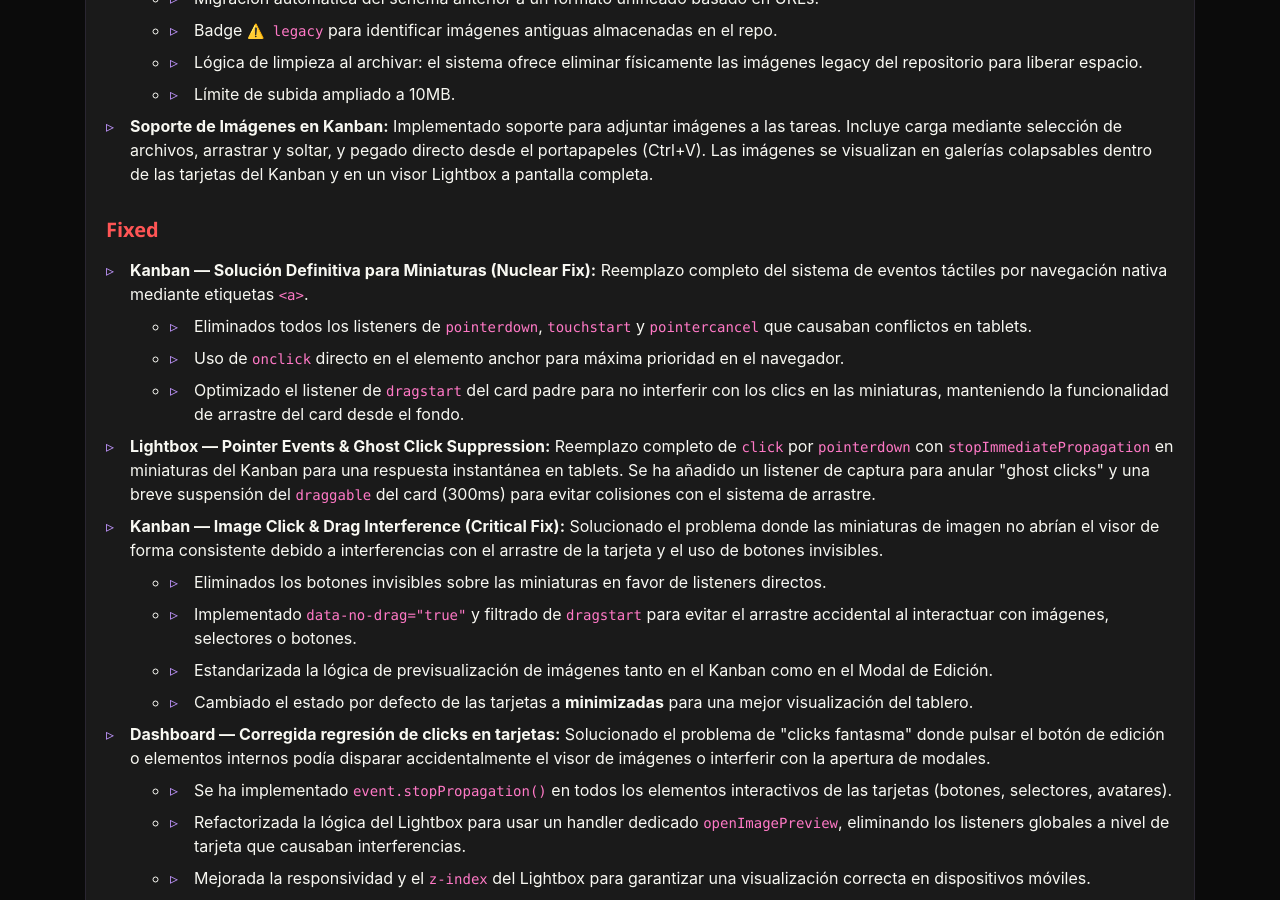
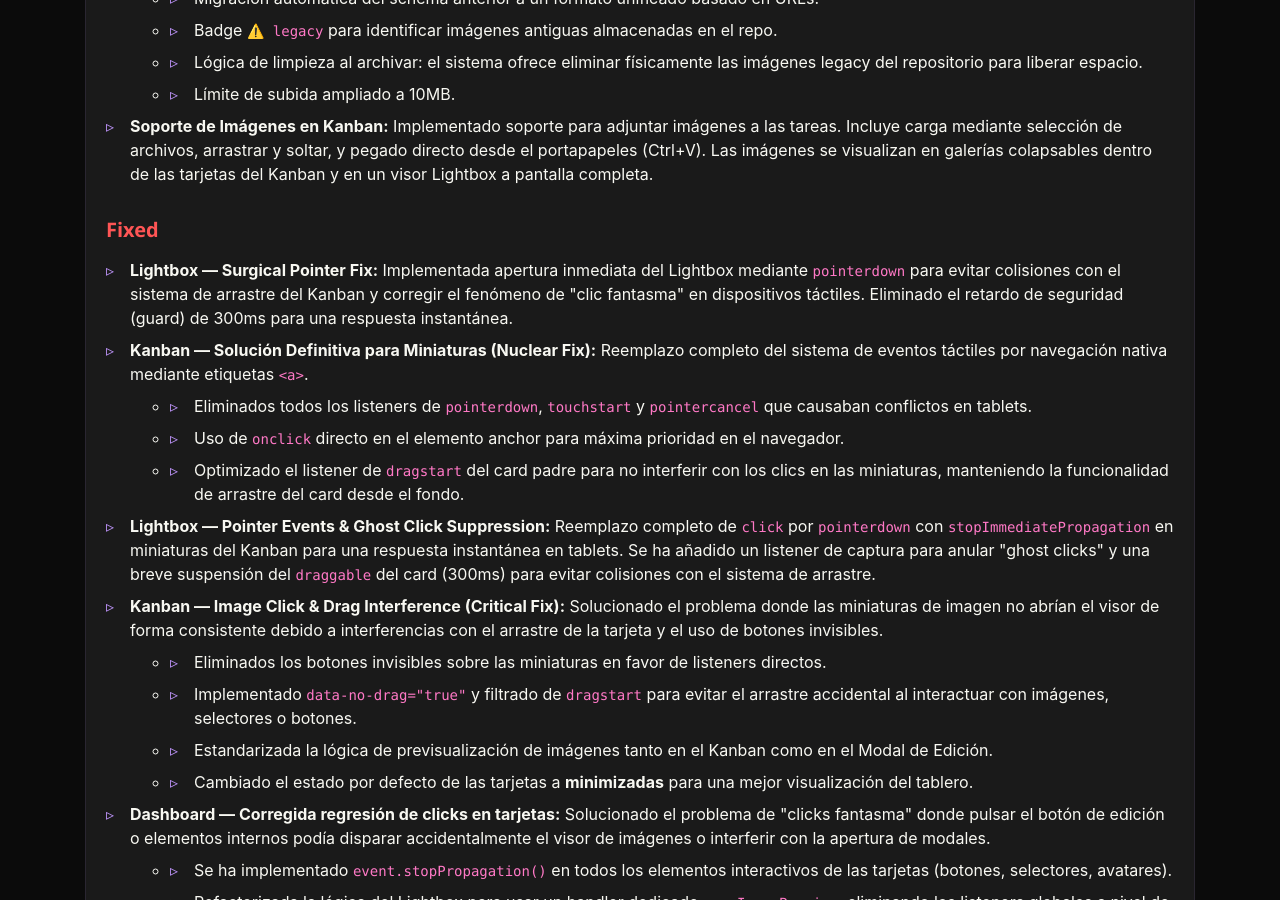
Before and after one commit to hypenosys/hypenosys.github.io, a Jekyll site: the page built from CHANGELOG.html, in a window 1280 px wide and 900 px high, scrolled down 2215 px. Built offline with Jekyll 4.4.1, drawn with Linux system fonts in a browser that asks for light colours.

Commit message:
fix: resolve lightbox pointer conflicts and ghost clicks
- Switch image thumbnail triggers from 'click' to 'pointerdown' in dashboard-kanban.js and dashboard-tasks.js.
- Call stopPropagation() and preventDefault() to isolate lightbox opening from parent draggable card logic.
- Remove the legacy 300ms delay guard in dashboard.html for immediate closure on backdrop click.
- Add document.activeElement?.blur() to ensure clean UI state when opening the lightbox.
- Update CHANGELOG.html.

Co-authored-by: Axlfc <14998495+Axlfc@users.noreply.github.com>

```diff
--- a/CHANGELOG.html
+++ b/CHANGELOG.html
@@ -117,6 +117,7 @@ permalink: /CHANGELOG.html
             </ul>
             <h5 class="text-danger">Fixed</h5>
             <ul class="tree-view mb-3">
+              <li><strong>Lightbox — Surgical Pointer Fix:</strong> Implementada apertura inmediata del Lightbox mediante <code>pointerdown</code> para evitar colisiones con el sistema de arrastre del Kanban y corregir el fenómeno de "clic fantasma" en dispositivos táctiles. Eliminado el retardo de seguridad (guard) de 300ms para una respuesta instantánea.</li>
               <li><strong>Kanban — Solución Definitiva para Miniaturas (Nuclear Fix):</strong> Reemplazo completo del sistema de eventos táctiles por navegación nativa mediante etiquetas <code>&lt;a&gt;</code>.
                 <ul>
                   <li>Eliminados todos los listeners de <code>pointerdown</code>, <code>touchstart</code> y <code>pointercancel</code> que causaban conflictos en tablets.</li>
--- a/dashboard.html
+++ b/dashboard.html
@@ -695,7 +695,7 @@
     </div>
 
     <!-- Lightbox Modal -->
-    <div id="lightbox-modal" class="hidden fixed inset-0 z-[200] flex items-center justify-center bg-slate-950/95 backdrop-blur-md p-4" onclick="if(Date.now() - (this._lastOpenTime || 0) > 300) closeLightbox()">
+    <div id="lightbox-modal" class="hidden fixed inset-0 z-[200] flex items-center justify-center bg-slate-950/95 backdrop-blur-md p-4" onclick="closeLightbox()">
         <!-- Close Button -->
         <button onclick="closeLightbox()" class="absolute top-4 right-4 md:top-6 md:right-6 text-white/50 hover:text-white text-3xl md:text-4xl transition-all z-[210]">
             <i class="fa-solid fa-xmark"></i>
```
Also changed, not shown: assets/javascript/dashboard-kanban.js (+9 -3 lines), assets/javascript/dashboard-tasks.js (+10 -4 lines).
